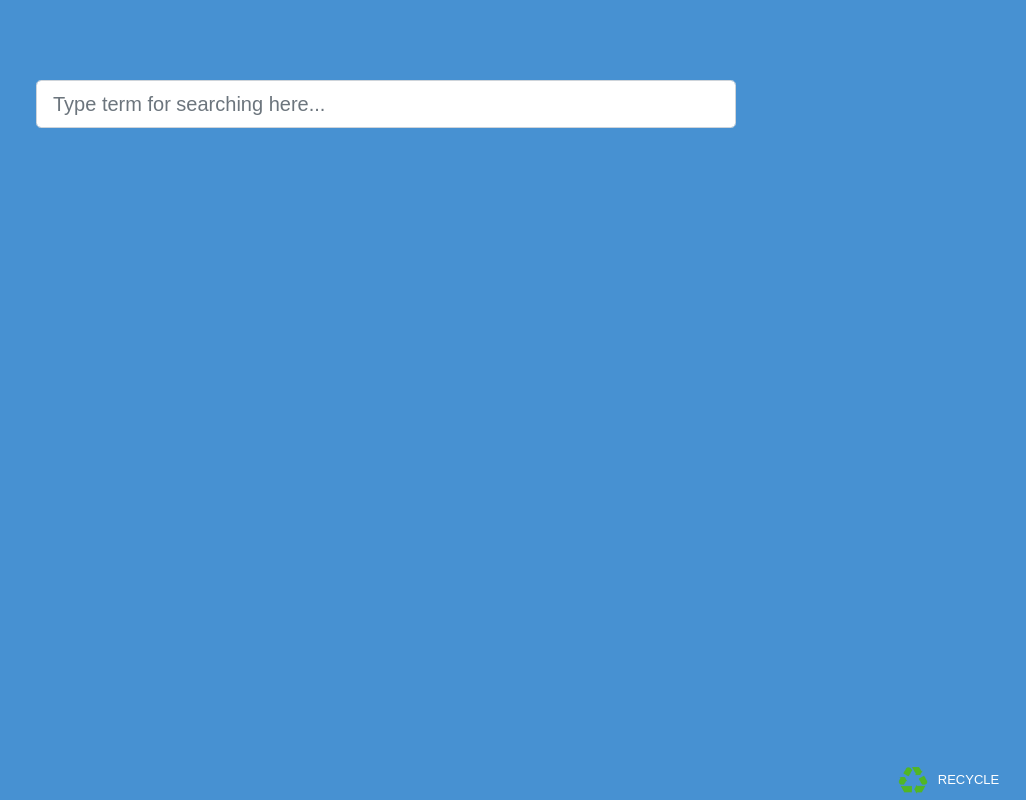
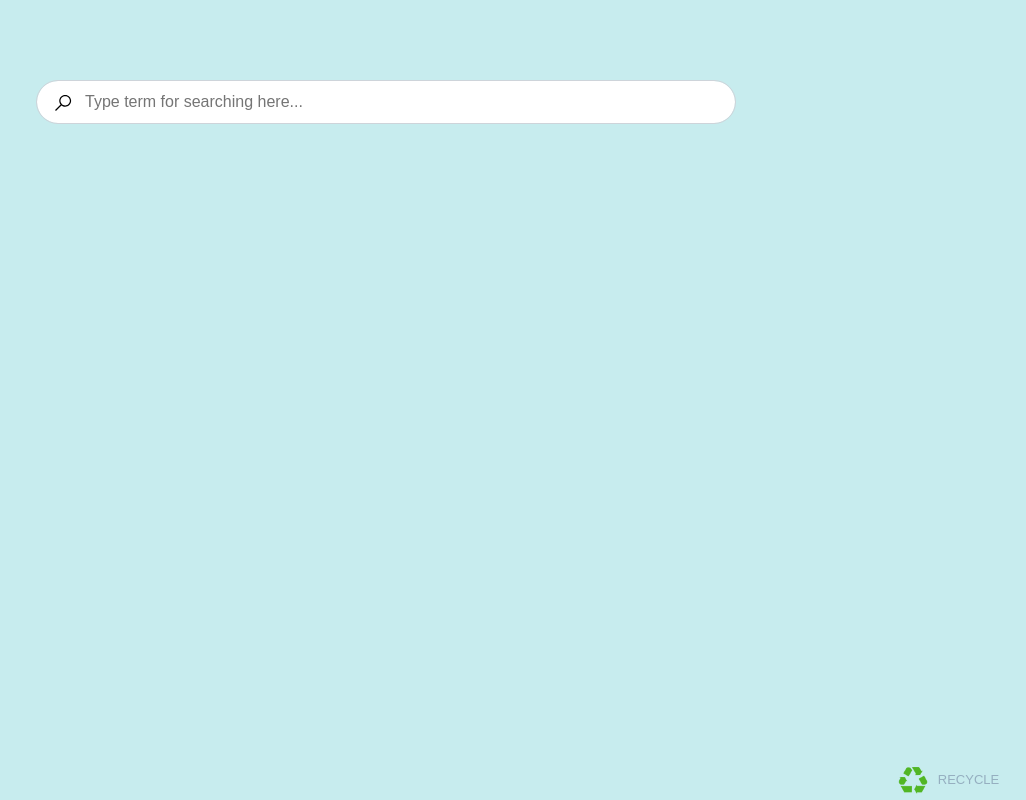
Before and after one commit to yukangle/recycle, an Angular app in the folder src/client/: page / in a window 1280 px wide. Shown: the whole page, without its empty margins (254-1280 px from the left). Built offline with nearby package versions, Linux system fonts and the light colour scheme.

Commit message:
refine the search page style

```diff
--- a/src/client/src/app/app.component.html
+++ b/src/client/src/app/app.component.html
@@ -11,5 +11,5 @@
 </div>
 <div class="fixed-bottom-right">
   <img src="recycle.png" alt="logo" style="width: 40px; height: 40px;" />
-  <label for="" style="margin-left: 5px; font-size: small;">RECYCLE</label>
+  <label for="" style="margin-left: 5px; font-size: small; color:#95afc0">RECYCLE</label>
 </div>
--- a/src/client/src/app/app.module.ts
+++ b/src/client/src/app/app.module.ts
@@ -7,14 +7,12 @@ import { AppRoutingModule } from './app-routing.module';
 import { AppComponent } from './app.component';
 import { SearchBoxComponent } from './search-box/search-box.component';
 import { MatchedCardComponent } from './matched-card/matched-card.component';
-import { SearchResultsComponent } from './search-results/search-results.component';
 
 @NgModule({
   declarations: [
     AppComponent,
     SearchBoxComponent,
-    MatchedCardComponent,
-    SearchResultsComponent
+    MatchedCardComponent
   ],
   imports: [
     BrowserModule,
--- a/src/client/src/app/search-box/search-box.component.css
+++ b/src/client/src/app/search-box/search-box.component.css
@@ -17,6 +17,37 @@
   border: none;
 }
 
-.searchbox {
+.search-container {
   margin-bottom: 10px;
 }
+
+.searchbox {
+  border-radius: 3.5rem;
+  font-size: medium;
+  text-align: left;
+}
+
+.search-input {
+  width: 90%;
+  border-top-style: hidden;
+  border-right-style: hidden;
+  border-left-style: hidden;
+  border-bottom-style: hidden;
+  background: transparent;
+}
+
+.search-input:focus {
+  outline: none;
+}
+
+input {
+  border-top-style: hidden;
+  border-right-style: hidden;
+  border-left-style: hidden;
+  border-bottom-style: groove;
+  background-color: #eee;
+}
+
+.no-outline:focus {
+  outline: none;
+}
--- a/src/client/src/app/search-box/search-box.component.html
+++ b/src/client/src/app/search-box/search-box.component.html
@@ -1,6 +1,13 @@
 <div class="col-lg-12">
-  <div class="input-group input-group-lg searchbox">
-    <input #searchBox type="text" class="form-control" placeholder="Type term for searching here..." (keyup)="search(searchBox.value)" />
+  <div class="input-group input-group-lg search-container">
+    <div class="form-control searchbox" >
+      <svg class="submit-button" style="width: 20px; height:20px; background:transparent; margin-right: 10px">
+        <use xmlns:xlink="http://www.w3.org/1999/xlink" xlink:href="#search"></use>
+      </svg>
+      <input #searchBox type="text" class="search-input" placeholder="Type term for searching here..." (keyup)="search(searchBox.value)" />
+    </div>
+
+
   </div>
 
   <div>
@@ -9,3 +16,9 @@
     </div>
   </div>
 </div>
+
+<svg xmlns="http://www.w3.org/2000/svg" width="0" height="0" display="none">
+  <symbol id="search" viewBox="0 0 32 32">
+    <path d="M 19.5 3 C 14.26514 3 10 7.2651394 10 12.5 C 10 14.749977 10.810825 16.807458 12.125 18.4375 L 3.28125 27.28125 L 4.71875 28.71875 L 13.5625 19.875 C 15.192542 21.189175 17.250023 22 19.5 22 C 24.73486 22 29 17.73486 29 12.5 C 29 7.2651394 24.73486 3 19.5 3 z M 19.5 5 C 23.65398 5 27 8.3460198 27 12.5 C 27 16.65398 23.65398 20 19.5 20 C 15.34602 20 12 16.65398 12 12.5 C 12 8.3460198 15.34602 5 19.5 5 z" />
+  </symbol>
+</svg>
--- a/src/client/src/app/search-results/search-results.component.html
+++ /dev/null
@@ -1 +0,0 @@
-<p>search-results works!</p>
--- a/src/client/src/app/search-results/search-results.component.ts
+++ /dev/null
@@ -1,15 +0,0 @@
-import { Component, OnInit } from '@angular/core';
-
-@Component({
-  selector: 'app-search-results',
-  templateUrl: './search-results.component.html',
-  styleUrls: ['./search-results.component.css']
-})
-export class SearchResultsComponent implements OnInit {
-
-  constructor() { }
-
-  ngOnInit(): void {
-  }
-
-}
--- a/src/client/src/styles.css
+++ b/src/client/src/styles.css
@@ -1,7 +1,8 @@
 html,
 body {
   height: 100%;
-  background-color: #4791D2;
+  /* background-color: #4791D2; */
+  background-color: #c7ecee;
 }
 
 body {
```
Also changed, not shown: src/client/src/app/search-results/search-results.component.css (deleted), 1 other file (tests, documents, lock files or other folders).
